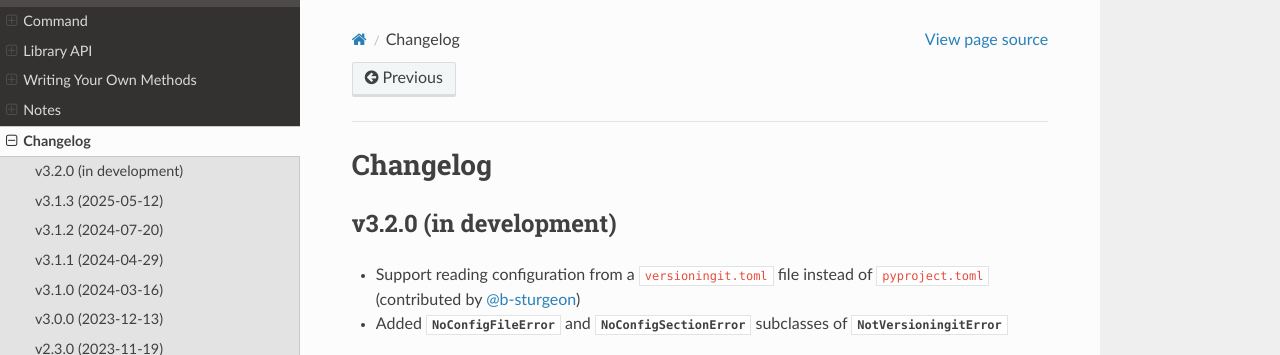
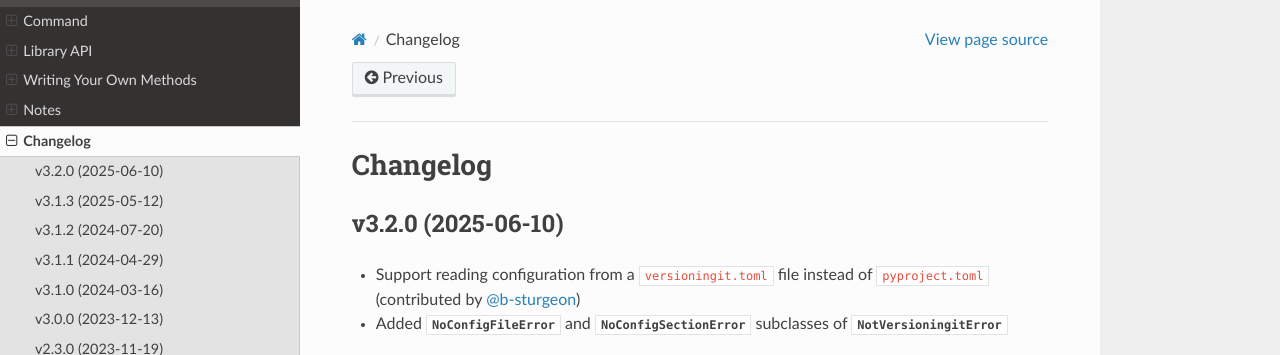
Before and after one commit to jwodder/versioningit, a Sphinx documentation site: the page built from docs/changelog.rst, in a window 1280 px wide and 900 px high. Shown: the top 355 px of the window. Built offline with Sphinx 7.4.7 and the Read the Docs theme 3.1.0, drawn with Linux system fonts in a browser that asks for light colours.

```diff
--- a/CHANGELOG.md
+++ b/CHANGELOG.md
@@ -1,5 +1,5 @@
-v3.2.0 (in development)
------------------------
+v3.2.0 (2025-06-10)
+-------------------
 - Support reading configuration from a `versioningit.toml` file instead of
   `pyproject.toml` (contributed by
   [@b-sturgeon](https://github.com/b-sturgeon))
--- a/docs/changelog.rst
+++ b/docs/changelog.rst
@@ -3,8 +3,8 @@
 Changelog
 =========
 
-v3.2.0 (in development)
------------------------
+v3.2.0 (2025-06-10)
+-------------------
 - Support reading configuration from a :file:`versioningit.toml` file instead
   of :file:`pyproject.toml` (contributed by `@b-sturgeon
   <https://github.com/b-sturgeon>`_)
--- a/src/versioningit/__init__.py
+++ b/src/versioningit/__init__.py
@@ -44,7 +44,7 @@ Visit <https://github.com/jwodder/versioningit> or
 <https://versioningit.rtfd.io> for more information.
 """
 
-__version__ = "3.2.0.dev1"
+__version__ = "3.2.0"
 __author__ = "John Thorvald Wodder II"
 __author_email__ = "versioningit@varonathe.org"
 __license__ = "MIT"
```
